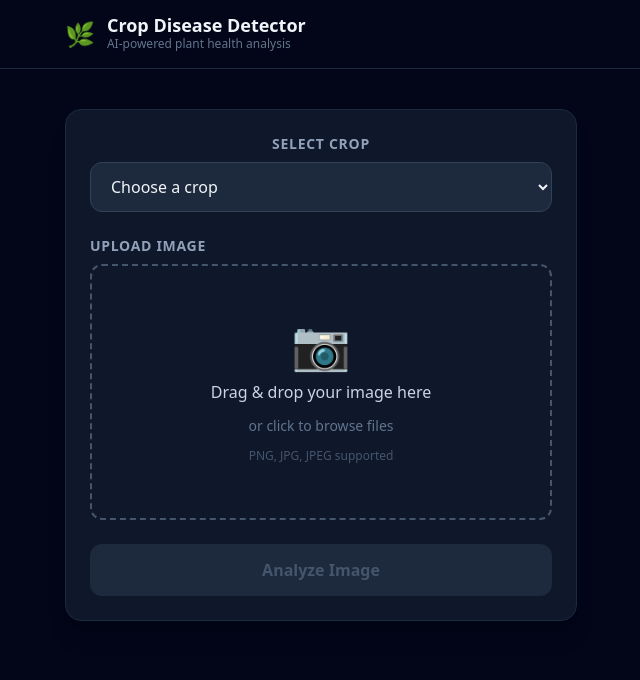
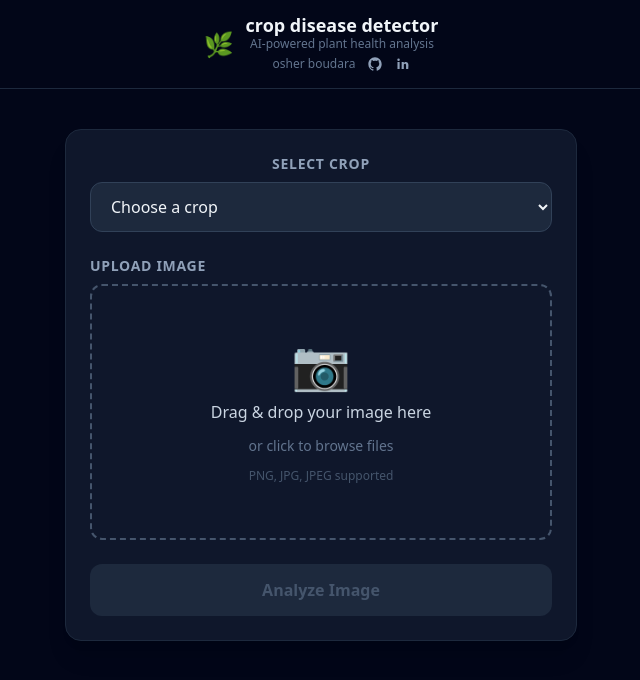
Before and after one commit to osherboudara99/Crop_Disease_Detector, a React (Vite) app in the folder frontend/: page / in a window 1280 px wide. Shown: the top 680 px of the page, without its empty margins (319-959 px from the left). Built offline with nearby package versions, Linux system fonts and the light colour scheme.

Commit message:
feat: Update header attribution links

```diff
--- a/frontend/src/App.jsx
+++ b/frontend/src/App.jsx
@@ -44,16 +44,51 @@ export default function App() {
 
   return (
     <div className="min-h-screen bg-slate-950 flex flex-col">
-      <header className="border-b border-slate-800 px-6 py-4">
-        <div className="max-w-lg mx-auto flex items-center gap-3">
-          <span className="text-2xl">🌿</span>
-          <div>
+      <header className="border-b border-slate-800 px-4 py-4">
+        <div className="w-full max-w-lg mx-auto flex items-center justify-center gap-3 text-center">
+          <span className="text-2xl leading-none">🌿</span>
+          <div className="min-w-0">
             <h1 className="text-lg font-bold text-slate-100 leading-none">
-              Crop Disease Detector
+              crop disease detector
             </h1>
             <p className="text-slate-500 text-xs mt-0.5">
               AI-powered plant health analysis
             </p>
+            <div className="mt-1 flex items-center justify-center gap-3">
+              <span className="text-xs font-medium text-slate-500">
+                osher boudara
+              </span>
+              <a
+                href="https://github.com/osherboudara99"
+                target="_blank"
+                rel="noreferrer"
+                aria-label="Osher Boudara on GitHub"
+                className="text-slate-400 hover:text-emerald-300 transition-colors"
+              >
+                <svg
+                  viewBox="0 0 24 24"
+                  aria-hidden="true"
+                  className="h-4 w-4 fill-current"
+                >
+                  <path d="M12 2C6.48 2 2 6.58 2 12.25c0 4.53 2.87 8.38 6.84 9.73.5.1.68-.22.68-.49v-1.91c-2.78.62-3.37-1.21-3.37-1.21-.45-1.19-1.11-1.5-1.11-1.5-.91-.64.07-.62.07-.62 1 .07 1.53 1.06 1.53 1.06.89 1.56 2.34 1.11 2.91.85.09-.66.35-1.11.63-1.37-2.22-.26-4.56-1.14-4.56-5.06 0-1.12.39-2.03 1.03-2.75-.1-.26-.45-1.3.1-2.71 0 0 .84-.28 2.75 1.05A9.31 9.31 0 0 1 12 6.98c.85 0 1.7.12 2.5.34 1.91-1.33 2.75-1.05 2.75-1.05.55 1.41.2 2.45.1 2.71.64.72 1.03 1.63 1.03 2.75 0 3.93-2.34 4.8-4.57 5.05.36.32.68.94.68 1.9v2.81c0 .27.18.59.69.49A10.2 10.2 0 0 0 22 12.25C22 6.58 17.52 2 12 2Z" />
+                </svg>
+              </a>
+              <a
+                href="https://www.linkedin.com/in/osher-boudara-a612921b5/"
+                target="_blank"
+                rel="noreferrer"
+                aria-label="Osher Boudara on LinkedIn"
+                className="text-slate-400 hover:text-sky-300 transition-colors"
+              >
+                <svg
+                  viewBox="0 0 24 24"
+                  aria-hidden="true"
+                  className="h-4 w-4 fill-current"
+                >
+                  <path d="M6.94 8.98H3.71v10.39h3.23V8.98ZM5.32 7.56a1.87 1.87 0 1 0 0-3.74 1.87 1.87 0 0 0 0 3.74Zm14.85 6.12c0-3.13-1.67-4.58-3.9-4.58-1.8 0-2.6.99-3.05 1.68v-1.8h-3.23c.04.97 0 10.39 0 10.39h3.23v-5.8c0-.31.02-.62.11-.84.23-.62.76-1.26 1.65-1.26 1.17 0 1.64.95 1.64 2.34v5.56h3.23l.32-5.69Z" />
+                </svg>
+              </a>
+            </div>
           </div>
         </div>
       </header>
```
